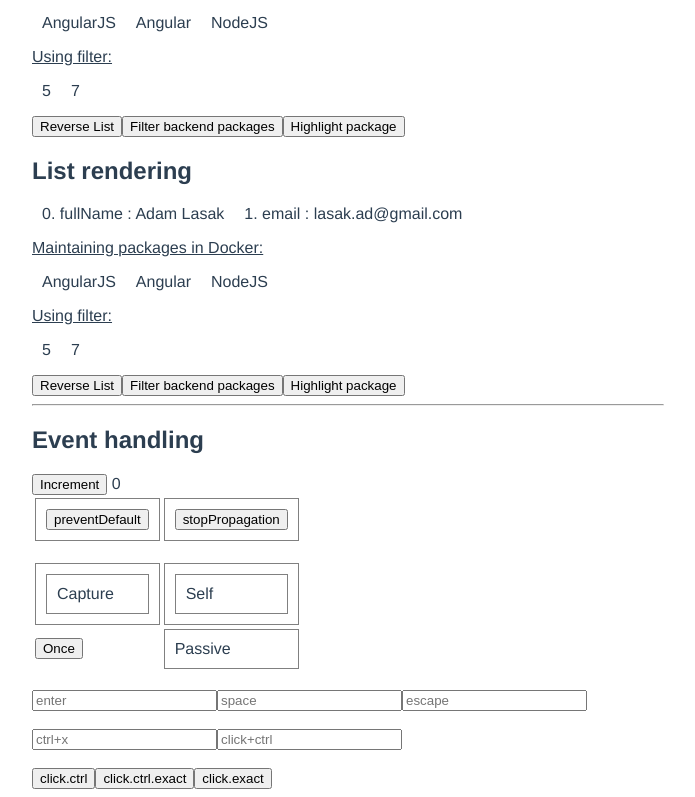
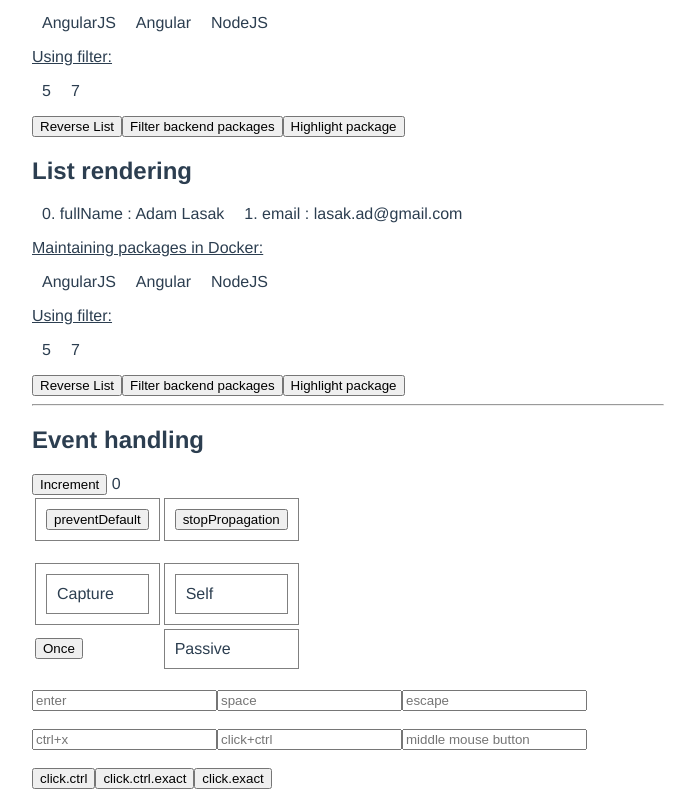
Before and after one commit to pr033r/vue2-demo, a Vue app: page /#/testing-vue-features in a window 1280 px wide. Shown: the part 1260-2057 px from the top of the page, without its empty margins (292-987 px from the left). Built offline with nearby package versions, Linux system fonts and the light colour scheme.

Commit message:
event handling - mouse modifiers

```diff
--- a/src/components/EventHandling.vue
+++ b/src/components/EventHandling.vue
@@ -79,13 +79,17 @@
 
     System modifier keys:
     .ctrl .alt .shift .meta (win logo)
+
+    Mouse modifiers:
+    .left .right .middle
     -->
     <input placeholder="enter" @keyup.enter="defaultAlert">
     <input placeholder="space" @keyup.32="defaultAlert">
     <input placeholder="escape" @keyup.escape="defaultAlert"><br><br>
 
     <input placeholder="ctrl+x" @keyup.ctrl.88="defaultAlert">
-    <input placeholder="click+ctrl" @click.ctrl="defaultAlert"><br><br>
+    <input placeholder="click+ctrl" @click.ctrl="defaultAlert">
+    <input placeholder="middle mouse button" @click.middle="defaultAlert"><br><br>
 
     <!-- this will fire even if Alt or Shift is also pressed -->
     <button @click.ctrl="defaultAlert">click.ctrl</button>
```
